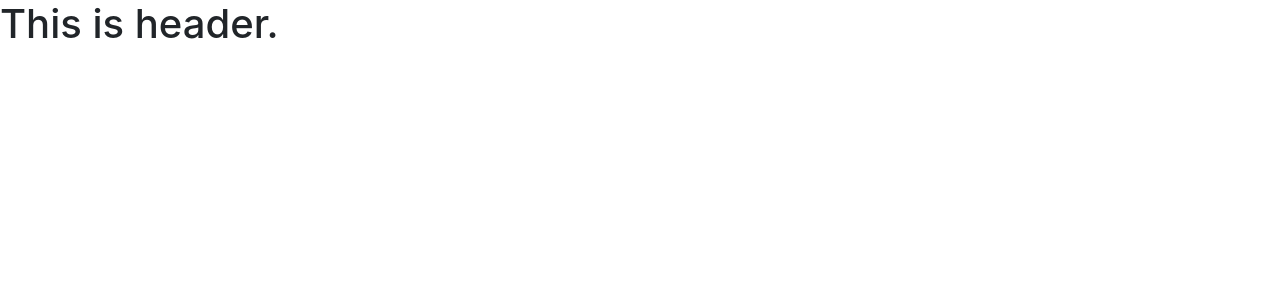
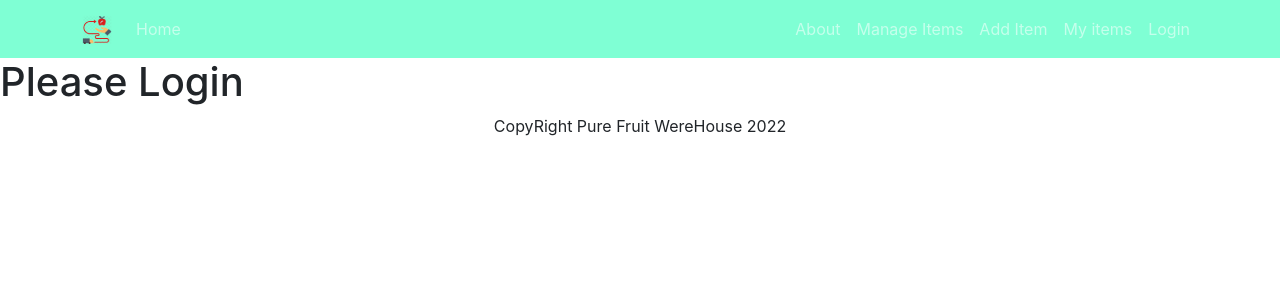
Before and after one commit to partho2589/werehouse-management-cliend-site, a React (Create React App) app: page /login in a window 1280 px wide. Shown: the top 300 px of the page. Built offline with nearby package versions, Linux system fonts and the light colour scheme.

Commit message:
login page data updata

```diff
--- a/package.json
+++ b/package.json
@@ -10,6 +10,7 @@
     "react": "^18.1.0",
     "react-bootstrap": "^2.3.1",
     "react-dom": "^18.1.0",
+    "react-router-dom": "^6.3.0",
     "react-scripts": "5.0.1",
     "web-vitals": "^2.1.4"
   },
--- a/src/App.js
+++ b/src/App.js
@@ -1,11 +1,23 @@
 
+import { Route, Routes } from 'react-router-dom';
 import './App.css';
+import About from './Pages/About/About';
 import Header from './Pages/Home/Header/Header';
+import Home from './Pages/Home/Home/Home';
+import Login from './Pages/Login/Login/Login';
+import Footer from './Pages/Share/Footer/Footer';
 
 function App() {
   return (
     <div>
       <Header></Header>
+      <Routes>
+        <Route path='/' element={<Home></Home>}></Route>
+        <Route path='/home' element={<Home></Home>}></Route>
+        <Route path='/about' element={<About></About>}></Route>
+        <Route path='/login' element={<Login></Login>}></Route>
+      </Routes>
+      <Footer></Footer>
     </div>
   );
 }
--- /dev/null
+++ b/src/Pages/About/About.js
@@ -0,0 +1,11 @@
+import React from 'react';
+
+const About = () => {
+    return (
+        <div>
+            <h1>This is about</h1>
+        </div>
+    );
+};
+
+export default About;
--- a/src/Pages/Home/Header/Header.css
+++ b/src/Pages/Home/Header/Header.css
@@ -0,0 +1,3 @@
+.navbar{
+    background-color: aquamarine;
+}
--- a/src/Pages/Home/Header/Header.js
+++ b/src/Pages/Home/Header/Header.js
@@ -1,10 +1,34 @@
 import React from 'react';
-
+import './Header.css'
+import { Container, Nav, Navbar } from 'react-bootstrap';
+import { Link } from 'react-router-dom';
+import logo from '../../../image/logo.png'
 const Header = () => {
     return (
-        <div>
-            <h1>This is header.</h1>
-        </div>
+        <Navbar className='navbar' collapseOnSelect expand="lg" variant="dark">
+  <Container>
+  <Navbar.Brand>
+      <img src={logo} alt="" />
+  </Navbar.Brand>
+  <Navbar.Toggle aria-controls="responsive-navbar-nav" />
+  <Navbar.Collapse id="responsive-navbar-nav">
+    <Nav className="me-auto">
+      <Nav.Link as={Link} to = '/home'>Home</Nav.Link>
+
+
+    </Nav>
+    <Nav>
+      <Nav.Link as={Link} to = '/about' >About</Nav.Link>
+      <Nav.Link as={Link} to = '/manage' >Manage Items</Nav.Link>
+      <Nav.Link as={Link} to = '/add' >Add Item </Nav.Link>
+      <Nav.Link as={Link} to = '/items' >My items</Nav.Link>
+      <Nav.Link eventKey={2} as={Link} to= '/login'>
+      Login
+      </Nav.Link>
+    </Nav>
+  </Navbar.Collapse>
+  </Container>
+</Navbar>
     );
 };
 
--- /dev/null
+++ b/src/Pages/Share/Footer/Footer.js
@@ -0,0 +1,13 @@
+import React from 'react';
+
+const Footer = () => {
+   const today = new Date();
+   const year = today.getFullYear();
+    return (
+        <div>
+            <p className='text-center mx-auto '>CopyRight Pure Fruit WereHouse {year}</p>
+        </div>
+    );
+};
+
+export default Footer;
--- a/src/index.js
+++ b/src/index.js
@@ -3,12 +3,15 @@ import ReactDOM from 'react-dom/client';
 import './index.css';
 import App from './App';
 import reportWebVitals from './reportWebVitals';
+import { BrowserRouter } from 'react-router-dom';
 
 const root = ReactDOM.createRoot(document.getElementById('root'));
 root.render(
-  <React.StrictMode>
-    <App />
-  </React.StrictMode>
+  <BrowserRouter>
+    <React.StrictMode>
+      <App />
+    </React.StrictMode>
+  </BrowserRouter>
 );
 
 // If you want to start measuring performance in your app, pass a function
```
Also changed, not shown: src/Pages/Login/Register/Register.js (added, +11 -0 lines), src/Pages/About/About.css (added), src/Pages/Share/Footer/Footer.css (added), src/image/logo.png (added), 1 other file (tests, documents, lock files or other folders).
